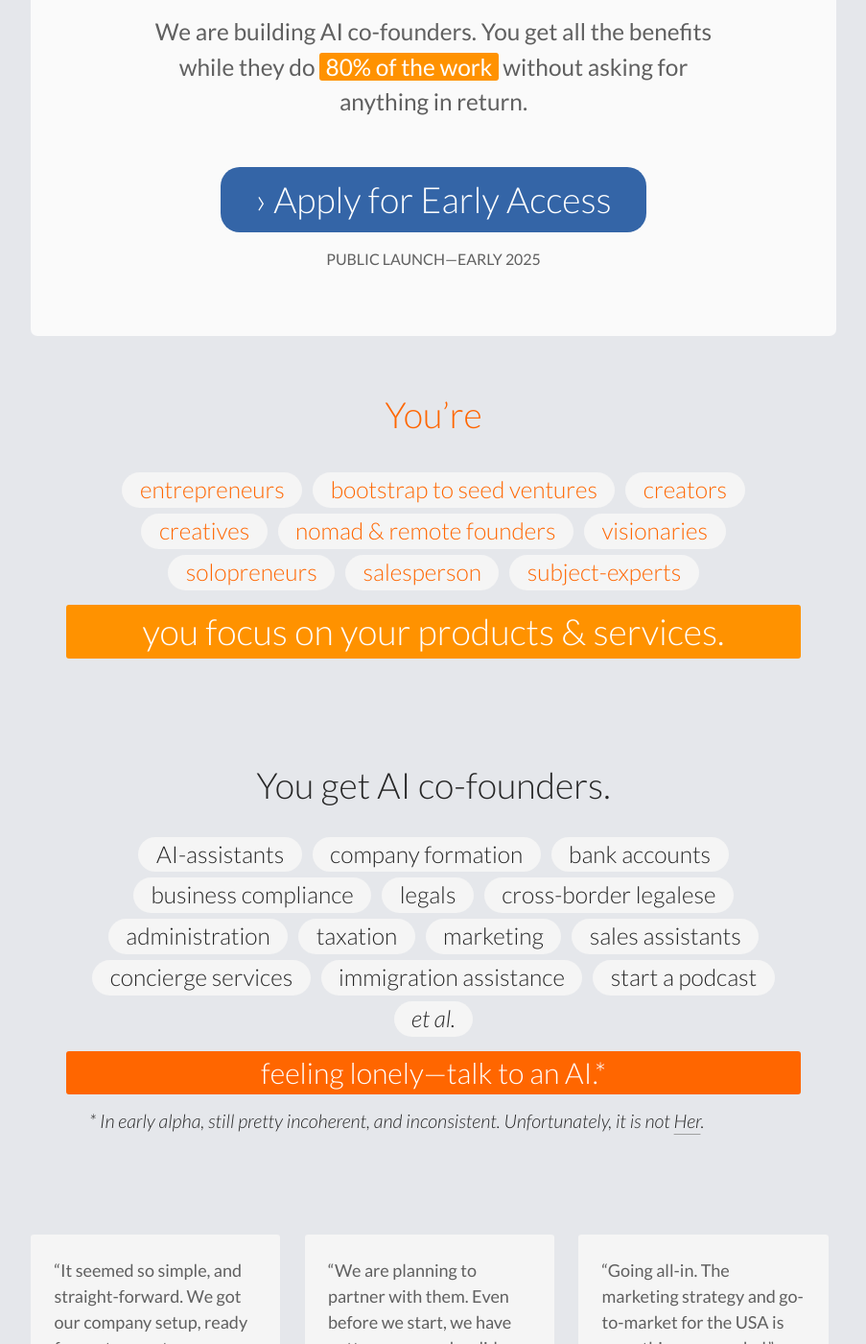
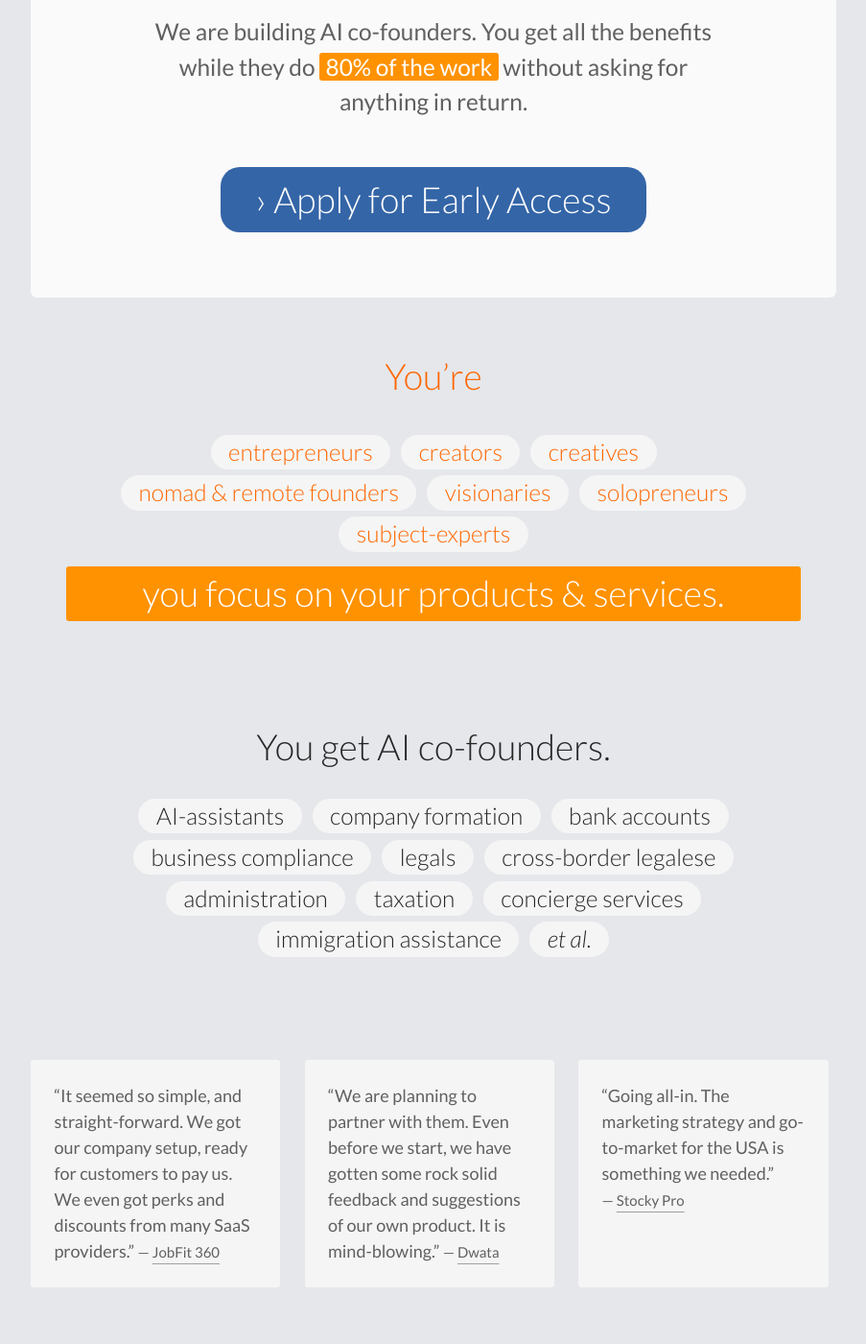
Before and after one commit to Inklyn/inklyn.com, a Jekyll site: the page built from index.html, in a window 1280 px wide and 1400 px high, scrolled down 328 px. Shown: the whole window at 96% size, without its empty margins (188-1091 px from the left). Built offline with Jekyll 4.4.1, drawn with Linux system fonts in a browser that asks for light colours; a script that is not in the unit is left out; some of the changed text lies outside the part shown.

Commit message:
Simplified text.

```diff
--- a/_includes/cta.html
+++ b/_includes/cta.html
@@ -2,8 +2,4 @@
 	<cta-title>
 		<a href="/apply/">› Apply for Early Access</a>
 	</cta-title>
-
-	<cta-subtitle>
-		<p>Public launch—early 2025</p>
-	</cta-subtitle>
 </site-cta>
--- a/_includes/features.html
+++ b/_includes/features.html
@@ -10,22 +10,9 @@
 			<li>cross-border legalese</li>
 			<li>administration</li>
 			<li>taxation</li>
-			<li>marketing</li>
-			<li>sales assistants</li>
 			<li>concierge services</li>
 			<li>immigration assistance</li>
-			<li>start a podcast</li>
 			<li><em>et al.</em></li>
 		</ul>
-		<span class="mark mark-alt">
-			feeling lonely—talk to an AI.*
-		</span>
-		<small>
-			<em>
-				*
-				In early alpha, still pretty incoherent, and inconsistent.
-				Unfortunately, it is not <a href="https://en.wikipedia.org/wiki/Her_(film)">Her</a>.
-			</em>
-		</small>
 	</p>
 </site-features>
--- a/_includes/icp.html
+++ b/_includes/icp.html
@@ -3,13 +3,11 @@
 	<p>
 		<ul class="pills">
 			<li>entrepreneurs</li>
-			<li>bootstrap to seed ventures</li>
 			<li>creators</li>
 			<li>creatives</li>
 			<li>nomad & remote founders</li>
 			<li>visionaries</li>
 			<li>solopreneurs</li>
-			<li>salesperson</li>
 			<li>subject-experts</li>
 		</ul>
 		<span class="mark">you focus on your products & services.</span>
--- /dev/null
+++ b/_includes/sagepilot-search.html
@@ -0,0 +1,4 @@
+<script src="https://app.sagepilot.ai/docs-search-widget.js"
+  id="docs-widget-script" onload="window.DocsWidget.init({ host: 'https://app.sagepilot.ai',
+  key:'0dc6ed32-d8db-4c4d-86aa-862eab585d5e:0cbb4c9f-90bd-47e3-a73f-520db267a73e'})">
+</script>
--- a/_includes/start.html
+++ b/_includes/start.html
@@ -8,7 +8,7 @@
 			<li>A landing page — market and test the idea.</li>
 			<li>Talk to customers.</li>
 			<li>Customers ready to pay.</li>
-			<li>Start a company, and a bank account.</li>
+			<li>Start a company, and get a bank account.</li>
 			<li>Get paid.</li>
 		</ol>
 	</p>
--- a/_layouts/default.html
+++ b/_layouts/default.html
@@ -25,6 +25,7 @@
 <meta name="theme-color" media="(prefers-color-scheme: dark)" content="#404040">
 
 {% include fonts.html %}
+{% include sagepilot-search.html %}
 
 <style type="text/css">{% include styles.html %}</style>
 
```
